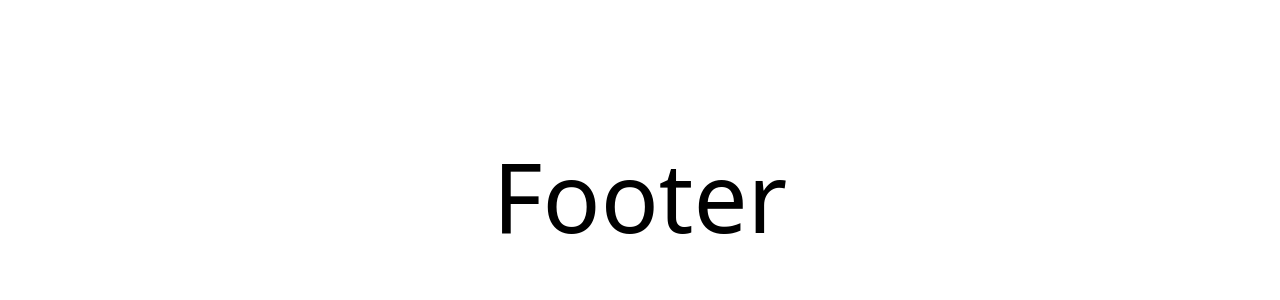
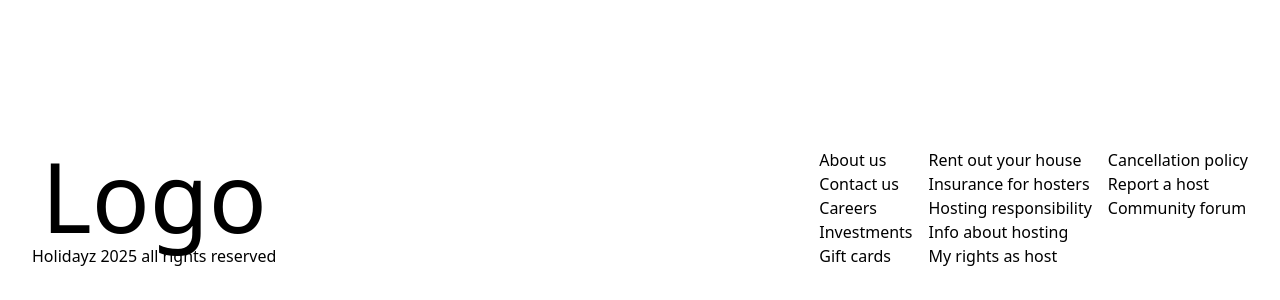
Before and after one commit to AngelosZar/holidaze, a React (Vite) app: page / in a window 1280 px wide. Shown: the part 708-1008 px from the top of the page. Before the commit the page ends 984 px from the top, so only its background shows below. Built offline with nearby package versions, Linux system fonts and the light colour scheme.

Commit message:
basic layout for Footer

```diff
--- a/src/components/Footer.jsx
+++ b/src/components/Footer.jsx
@@ -1,8 +1,33 @@
+import { NavLink } from 'react-router-dom';
 function Footer() {
   return (
-    <div>
-      <h1>Footer</h1>
-    </div>
+    <footer className="flex justify-between">
+      <div className="flex flex-col">
+        <h1>Logo</h1>
+        <p>Holidayz 2025 all rights reserved</p>
+      </div>
+      <div className="flex gap-4">
+        <ul className="text-start">
+          <li>About us</li>
+          <li>Contact us</li>
+          <li>Careers</li>
+          <li>Investments</li>
+          <li>Gift cards</li>
+        </ul>
+        <ul className="text-start">
+          <li>Rent out your house</li>
+          <li>Insurance for hosters</li>
+          <li>Hosting responsibility</li>
+          <li>Info about hosting</li>
+          <li>My rights as host</li>
+        </ul>
+        <ul className="text-start">
+          <li>Cancellation policy</li>
+          <li>Report a host</li>
+          <li>Community forum</li>
+        </ul>
+      </div>
+    </footer>
   );
 }
 
```
